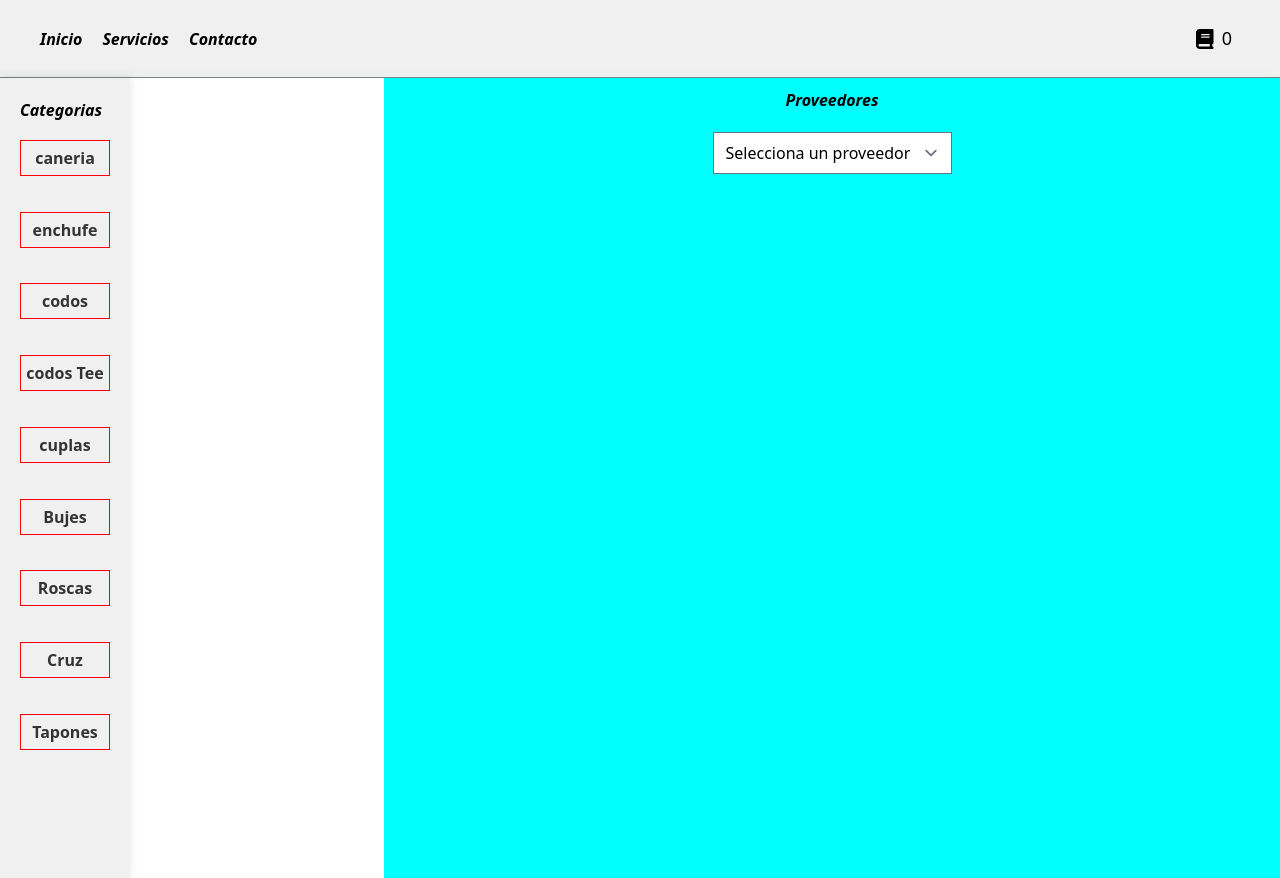
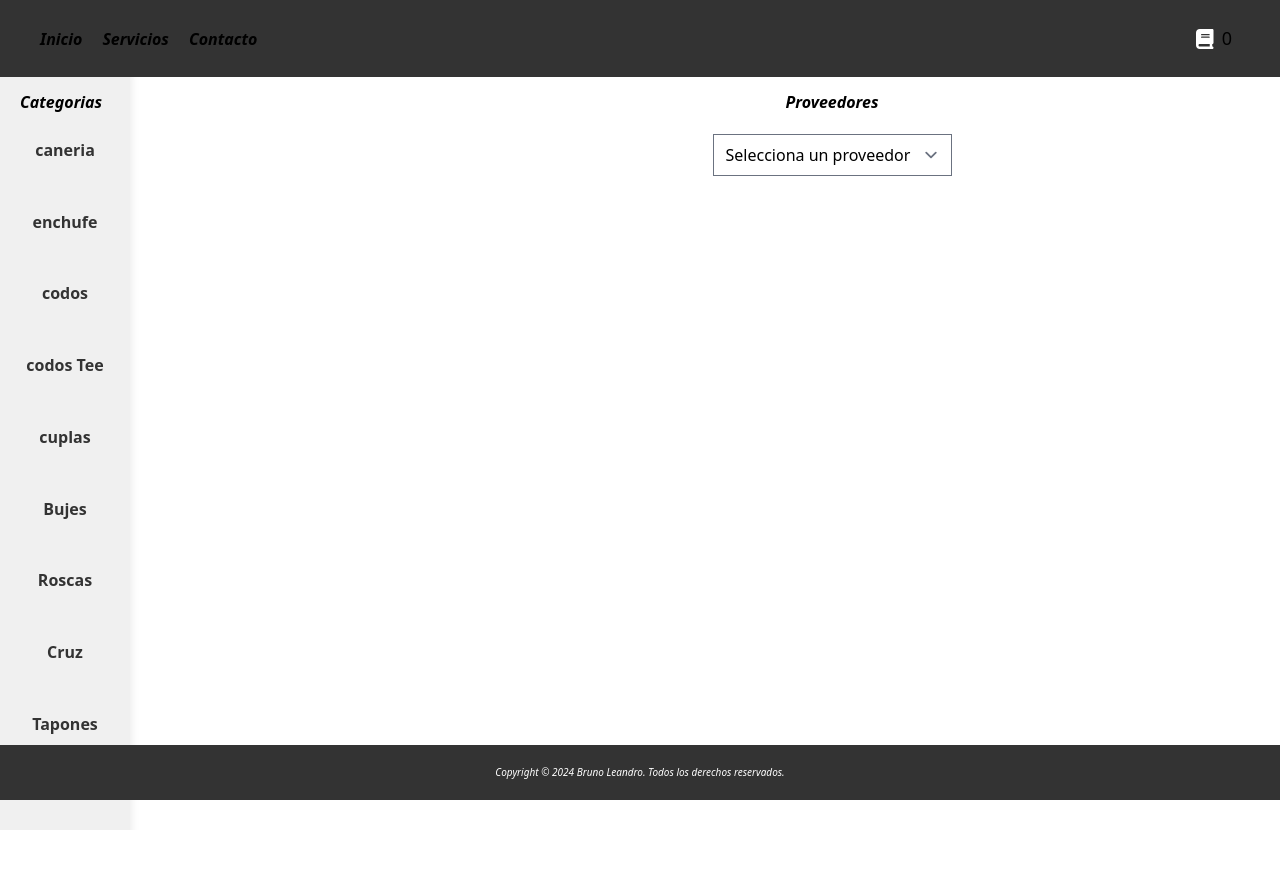
Before and after one commit to dmbruno/AQUA, a React (Create React App) app: page /insumos in a window 1280 px wide. After the commit the page ends 830 px from the top, so only its background shows below. Built offline with nearby package versions, Linux system fonts and the light colour scheme.

Commit message:
fix filtrado2

```diff
--- a/src/componentes/Footer/Footer.css
+++ b/src/componentes/Footer/Footer.css
@@ -1,9 +1,13 @@
 .footer-container {
+    position: fixed; /* Hacer que el footer sea fijo */
+    bottom: 0; /* Fijar en la parte inferior de la pantalla */
+    left: 0;
     width: 100%;
-    background-color: #f0f0f0;
-    padding: 20px 0;
-    position: fixed;
-    z-index: 999;
+    background-color: #333; /* Color de fondo del footer */
+    color: #fff; /* Color del texto */
+    padding: 20px; /* Espaciado interno */
+    text-align: center; /* Alinear el contenido al centro */
+    z-index: 999; /* Asegurarse de que el footer esté por encima del contenido */
 }
 
 .footer-content {
--- a/src/componentes/Header.css
+++ b/src/componentes/Header.css
@@ -1,7 +1,14 @@
 .header-container {
-    padding: 20px;
-    background-color: #f0f0f0;
-    border-bottom: 0.5px solid gray;
+    position: fixed; /* Hacer que el header sea fijo */
+    top: 0; /* Fijar en la parte superior de la pantalla */
+    left: 0;
+    width: 100%;
+    background-color: #333; /* Color de fondo del header */
+    color: white; /* Color del texto */
+    padding: 20px; /* Espaciado interno */
+    text-align: center; /* Alinear el contenido al centro */
+    z-index: 999; /* Asegurarse de que el header esté por encima del contenido */
+
 
 }
 
--- a/src/componentes/Insumos List/InsumosList.css
+++ b/src/componentes/Insumos List/InsumosList.css
@@ -10,9 +10,12 @@
 
 }
 .menu-and-detail-container{
+    margin-top: 70px;
     display: flex;
     flex-direction: row;
     justify-content: space-between;
+    overflow-y: auto;
+    height: calc(100vh - 40px)
 }
 
 .categoria-titulo{
@@ -38,16 +41,14 @@
     color: #333;
     padding: 5px 0;
     font-weight: bold;
-    border: 1px solid red;
     text-align: center;
 }
 
 
 .category-item:hover {
-    background-color: #ddd;
+    background-color: #ddd; /* Cambiar color de fondo al pasar el cursor */
 }
 
 .detail-container{
-    background-color: aqua;
     width: 70%;
 }
--- a/src/componentes/Proveedores/Proveedores.css
+++ b/src/componentes/Proveedores/Proveedores.css
@@ -1,9 +1,9 @@
 
 .proveedores-container {
     text-align: center; /* Centrar contenido */
-    margin-bottom: 20px; /* Espaciado inferior */
     display: flex;
     flex-direction: column;
+    padding: 10px;
 
 
 }
@@ -14,7 +14,7 @@
     font-weight: bold;
     padding-top: 10px;
     text-align: center;
-    background-color: aqua;
+
 }
 
 .proveedores-buttons {
@@ -40,3 +40,28 @@
 .proveedores-button:hover {
     background-color: rgba(128, 128, 128, 0.831); /* Cambiar color de fondo al pasar el mouse */
 }
+
+
+.container-prod{
+
+    display: flex;
+    flex-direction: column;
+    justify-content: center;
+}
+
+.producto-item {
+    background-color: #f0f0f0; /* Color de fondo */
+    border-radius: 8px; /* Bordes redondeados */
+    padding: 16px; /* Espaciado interno */
+    margin-bottom: 12px; /* Espaciado inferior */
+    box-shadow: 0 2px 4px rgba(0, 0, 0, 0.1); /* Sombra suave */
+}
+
+.nombre-label {
+    font-weight: bold; /* Texto en negrita */
+    color: #333; /* Color del texto */
+}
+
+.descripcion-label {
+    color: #666; /* Color del texto secundario */
+}
--- a/src/componentes/Proveedores/Proveedores.jsx
+++ b/src/componentes/Proveedores/Proveedores.jsx
@@ -27,11 +27,7 @@ const Proveedores = ({ productosFiltrados, filtrarProductos, categoriaSelecciona
     }, [categoriaSeleccionada, proveedorSeleccionado, productosFiltrados]);
 
     const handleProveedorSeleccionado = (event) => {
-
         const proveedor = event.target.value;
-
-        console.log("proveedor", proveedor);
-        console.log("cate", categoriaSeleccionada);
 
         if (categoriaSeleccionada) {
             filtrarProductos(categoriaSeleccionada);
@@ -53,16 +49,19 @@ const Proveedores = ({ productosFiltrados, filtrarProductos, categoriaSelecciona
             </div>
             {productosFiltradosPorProveedor.length > 0 && (
                 <>
-                    <h3 className="productos-title">Productos</h3>
+                    <h3 className="proveedores-title">Productos</h3>
                     <ul className="productos-list">
+                        <div className='container-prod'>
                             {productosFiltradosPorProveedor.map(producto => (
-                            <li key={producto.id} className="producto-item">
+                                <li key={producto.id} className="producto-item" >
                                     <strong className="nombre-label">Nombre:</strong> {producto.nombre}<br />
                                     <strong className="descripcion-label">Descripción:</strong> {producto.descripcion}<br />
                                 </li>
                             ))}
+                        </div>
                     </ul>
                 </>
+
             )}
         </div>
     );
```
Lines whose indentation alone changed are shown as unchanged.
